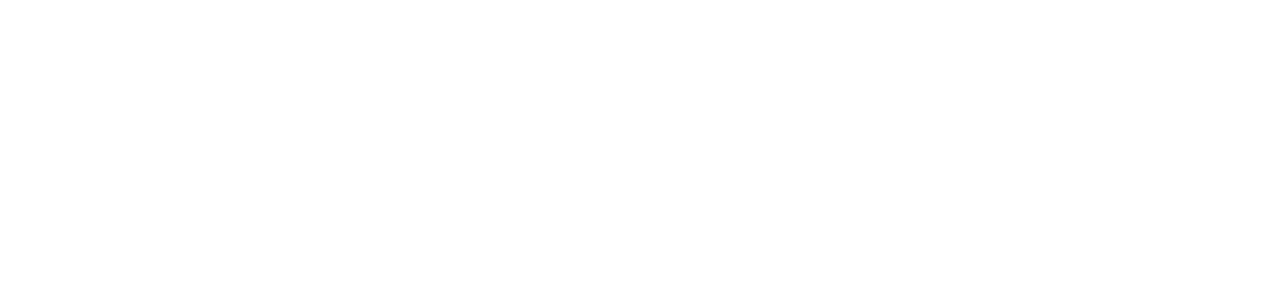
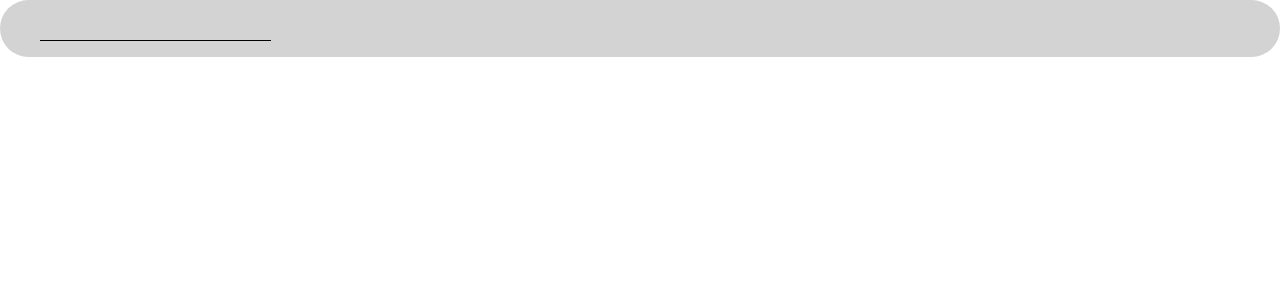
Before and after one commit to kyuukyuusheinmoe/expense-tracker, a Next.js app: page /transaction/create in a window 1280 px wide. Shown: the top 300 px of the page. Built offline with nearby package versions, Linux system fonts and the light colour scheme.

Commit message:
add styles

```diff
--- a/src/components/TransactionCard/Form/Input/Input.js
+++ b/src/components/TransactionCard/Form/Input/Input.js
@@ -1,11 +1,15 @@
 import React, {useState} from 'react'
 import { InputText } from 'primereact/inputtext';
 
-
-function InputComponent() {
+function InputComponent({label}) {
     const [value, setValue] = useState('');
   return (
-    <InputText value={value} onChange={(e) => setValue(e.target.value)} />
+    <>
+      <div className="flex gap-6 bg-egray-500 rounded-full p-4">
+        <label htmlFor="username">{label}</label>
+        <InputText value={value} onChange={(e) => setValue(e.target.value)} className='!bg-transparent !border-b-[1px] !text-black !border-b-black' />
+      </div>
+    </>
   )
 }
 
--- a/tailwind.config.js
+++ b/tailwind.config.js
@@ -14,7 +14,8 @@
         },
         egray: {
           100: "#F1F3F4",
-          200: "#EAEAEA"
+          200: "#EAEAEA",
+          500: "#D3D3D3"
         },
         eblue: {
           50: "#D6E4EC",
```
